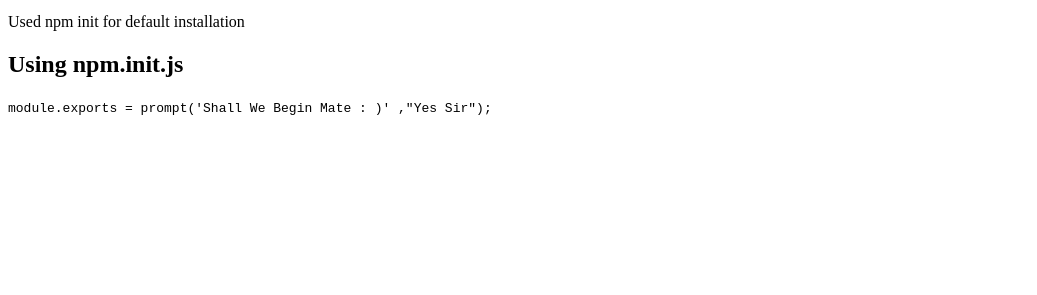
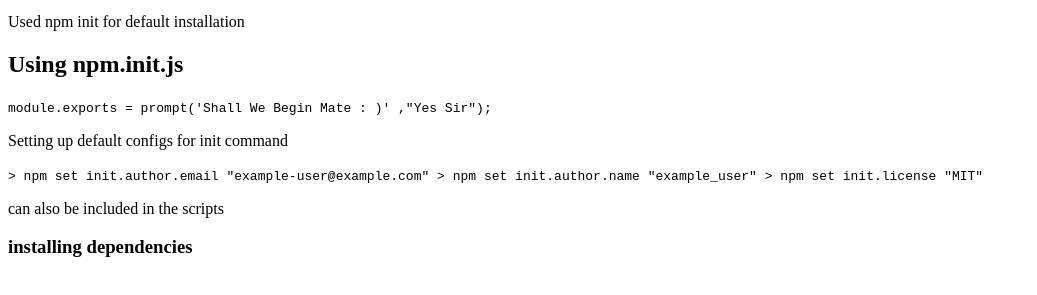
Before and after one commit to safeplace12345/MyModules, a website: page index.html in a window 1280 px wide. Shown: the part 101-396 px from the top of the page, without its empty margins (0-1037 px from the left). Drawn offline with Linux system fonts and the light colour scheme.

Commit message:
Succesfully used the init.js

```diff
--- a/index.html
+++ b/index.html
@@ -13,6 +13,15 @@
     <code>
         module.exports = prompt('Shall We Begin Mate : )' ,"Yes Sir");
     </code>
+ <p>Setting up default configs for init command</p>
+ <code>
+     > npm set init.author.email "example-user@example.com"
+     > npm set init.author.name "example_user"
+     > npm set init.license "MIT"
+ </code>
+ <p>can also be included in the scripts</p>
+
+ <h3>installing dependencies</h3>
 
 </body>
 </html>
```
Also changed, not shown: package.json (+8 -2 lines), 1 other file.
